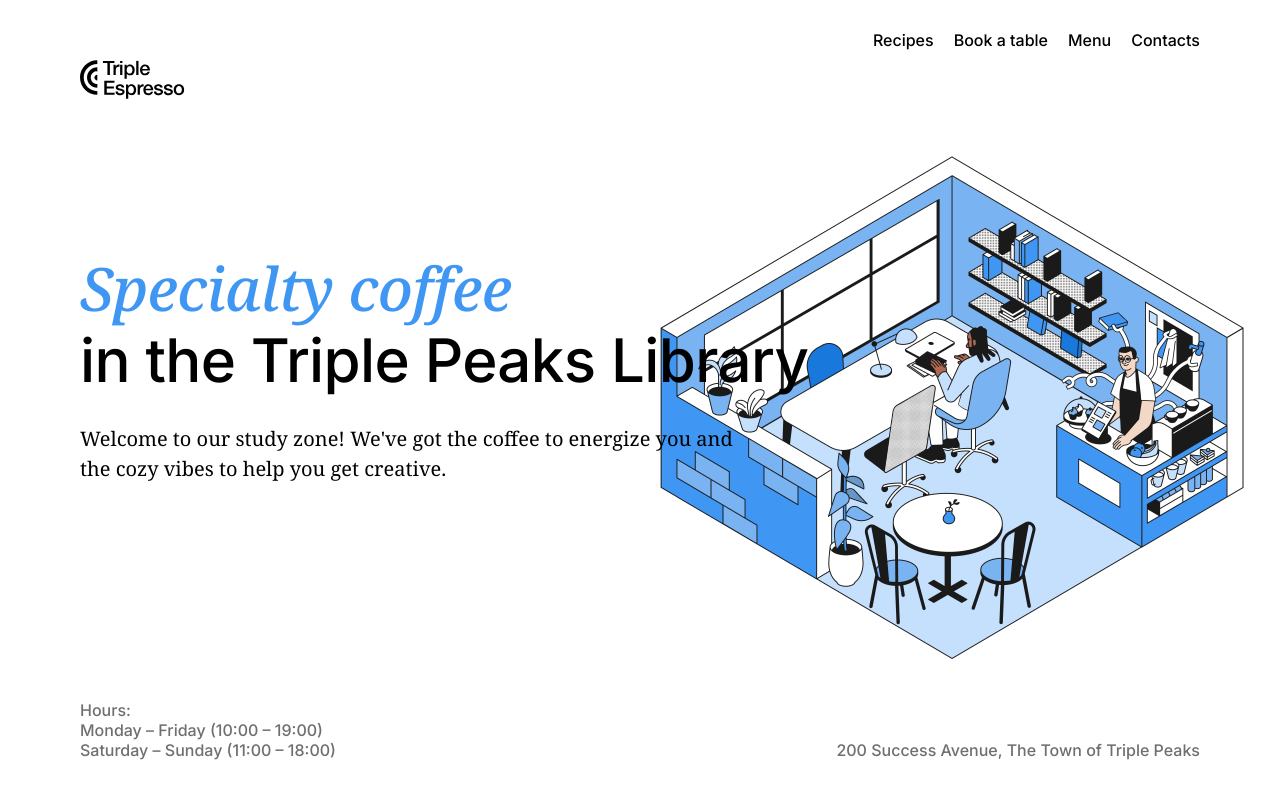
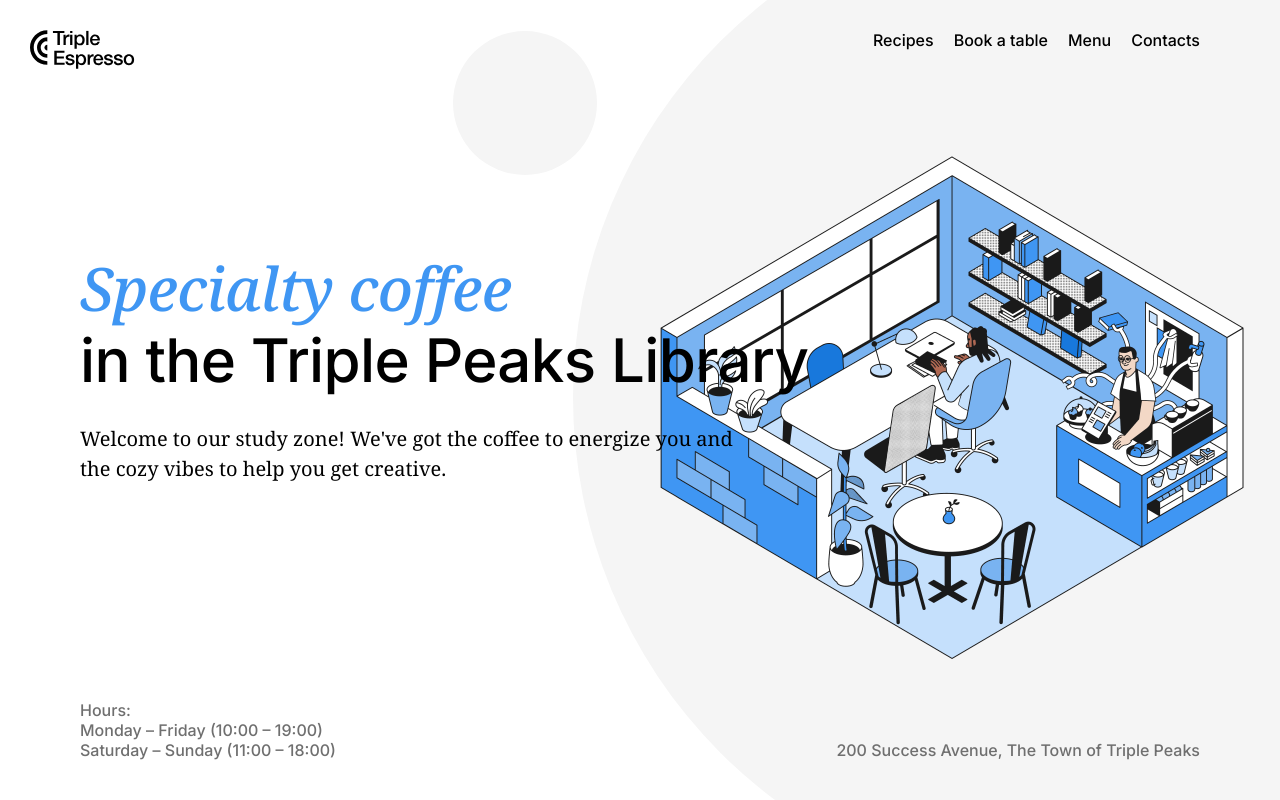
Before and after one commit to AshleySiri/se_project_coffeeshop, a plain HTML site: page index.html in a window 1280 px wide. Shown: the top 800 px of the page. Drawn offline with Linux system fonts and the light colour scheme.

Commit message:
New update for my project

```diff
--- a/blocks/footer.css
+++ b/blocks/footer.css
@@ -63,4 +63,6 @@
   margin-right: 10px;
 }
 .footer__copyright {
+  margin-top: 108px;
+  margin-bottom: 0px;
 }
--- a/blocks/header.css
+++ b/blocks/header.css
@@ -1,8 +1,7 @@
 .header {
   z-index: 1;
   padding: 30px 80px 40px;
-  background: center / cover no-repeat #fff url
-    "C:\Users\Johnny Bravo\Desktop\se_project_2_files\se_project_2_files\inside_coffee_shop.png";
+  background: center / cover no-repeat #fff url("../images/se_project_2_files/background_header.svg");
   height: 800px;
   display: flex;
   flex-direction: column;
--- a/blocks/nav.css
+++ b/blocks/nav.css
@@ -7,8 +7,8 @@
   width: 105px;
   height: 39px;
   position: relative;
-  top: 30px;
-  bottom: 30px;
+  top: 0px;
+  left: -50px;
 }
 .nav__links {
   display: flex;
--- a/blocks/recipes.css
+++ b/blocks/recipes.css
@@ -58,6 +58,7 @@
   font-weight: 500;
   font-size: 20px;
   line-height: 30px;
+  margin-bottom: 0px;
 }
 
 .recipes__caption-title {
--- a/index.html
+++ b/index.html
@@ -14,7 +14,7 @@
       content="coffee, coffee shop, espresso, pastries, cafe, drinks, cozy"
     />
     <link rel="stylesheet" href="./pages/index.css" />
-    <link rel="icon" href="/favicon.ico" type="image/x-icon" />
+    <link rel="icon" href="favicon.ico" type="image/x-icon" />
     <link rel="preconnect" href="https://fonts.googleapis.com" />
     <link rel="preconnect" href="https://fonts.gstatic.com" crossorigin />
     <link
```
